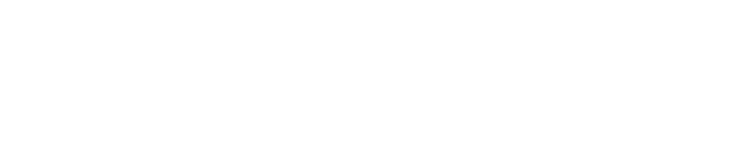
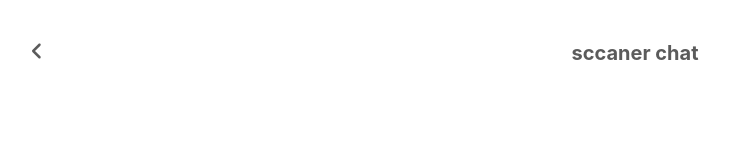
Before and after one commit to yanggayoon/capstone-2025_1, a React (Create React App) app in the folder forest-sause/: page /chat in a window 1280 px wide. Before the commit this address had no page. Shown: the top 160 px of the page, without its empty margins (5-734 px from the left). Built offline with nearby package versions, Linux system fonts and the light colour scheme.

Commit message:
Feat: 채팅 페이지 추가

```diff
--- a/forest-sause/src/App.js
+++ b/forest-sause/src/App.js
@@ -4,6 +4,7 @@
 import AdminPage from './pages/AdminPage';
 import UserListPage from './pages/UserListPage';
 import PostManagementPage from './pages/PostManagementPage';
+import ChatPage from './pages/ChatPage';
 
 function App() {
   return (
@@ -14,6 +15,7 @@
         <Route path="/admin" element={<AdminPage />} />
         <Route path="/admin/users" element={<UserListPage />} />
         <Route path="/admin/posts" element={<PostManagementPage />} />
+        <Route path="/chat" element={<ChatPage />} />
       </Routes>
     </Router>
   );
--- /dev/null
+++ b/forest-sause/src/pages/ChatPage.js
@@ -0,0 +1,11 @@
+import BackTitle from '../components/menu/BackTitle';
+
+function ChatPage() {
+    return (
+        <>
+            <BackTitle title="sccaner chat" />
+        </>
+    )
+}
+
+export default ChatPage;
```
